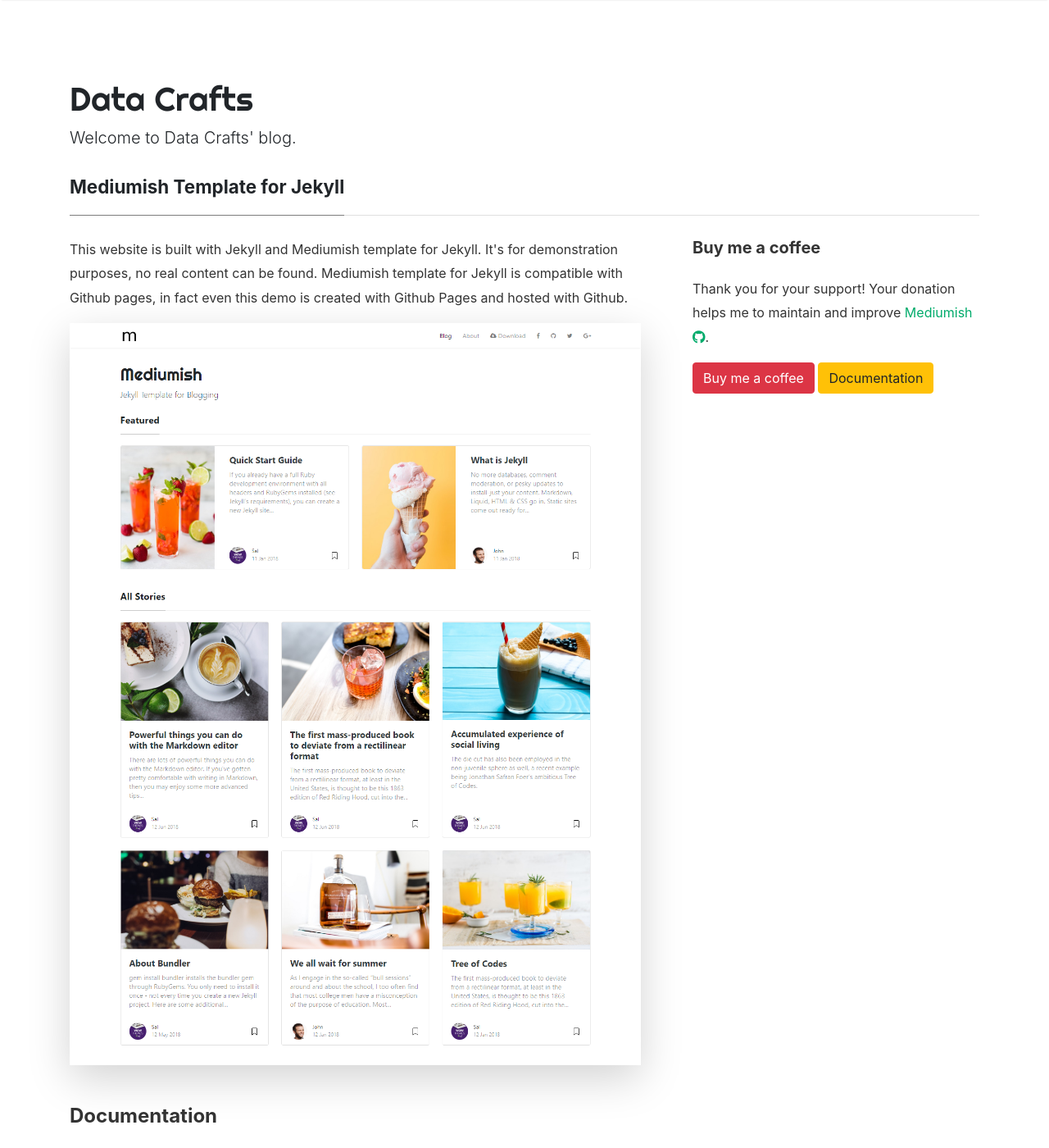
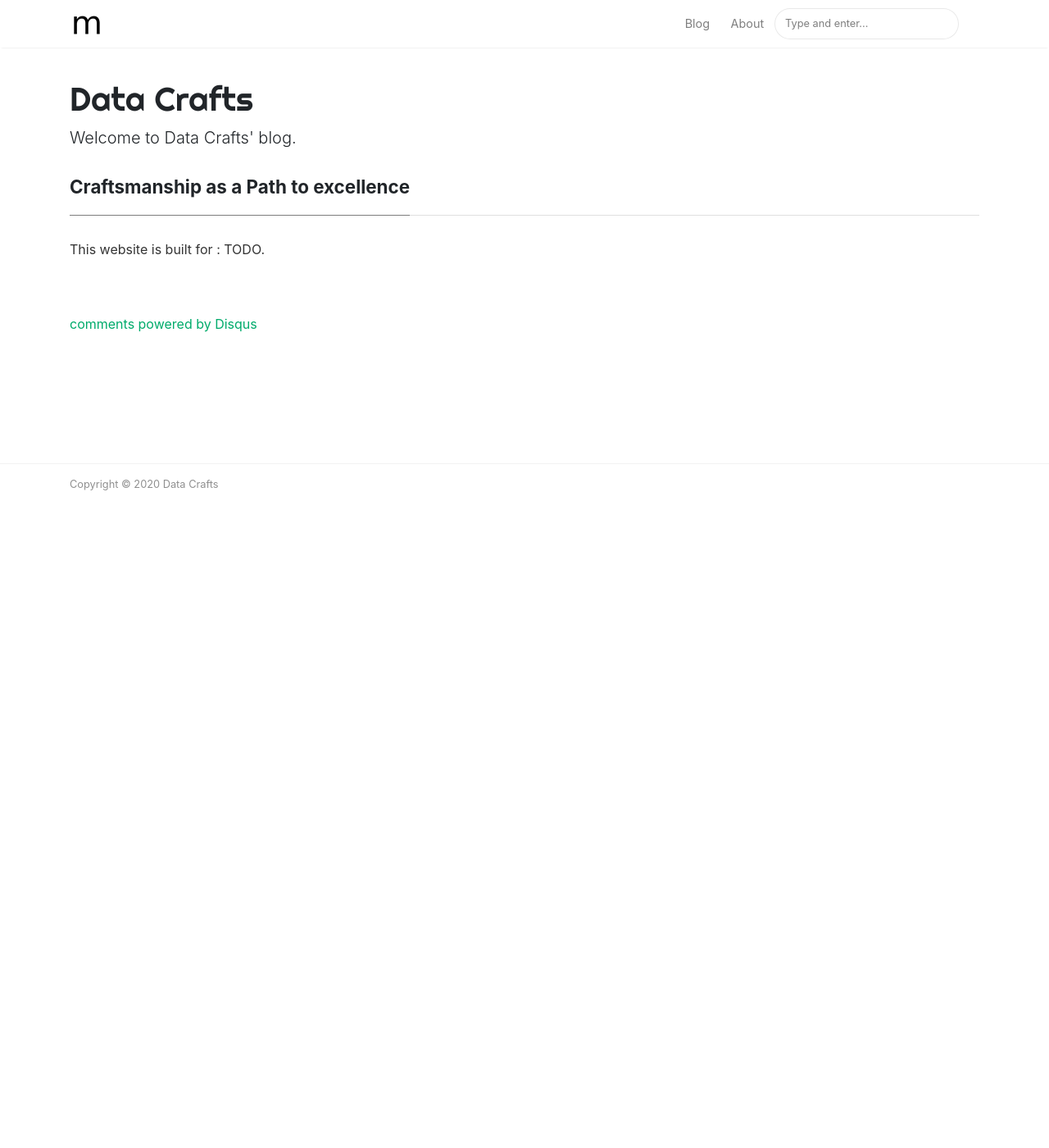
Before and after one commit to data-crafts/data-crafts.github.io, a Jekyll site: the page built from _pages/about.md, in a window 1280 px wide and 1400 px high. Shown: the whole window at 82% size. Built offline with Jekyll 4.4.1, drawn with Linux system fonts in a browser that asks for light colours; nearby versions of some CDN libraries; comment, search, counter and statistics services are not loaded; some of the changed text lies outside the part shown.

Commit message:
Update about.md
Cleaned about

```diff
--- a/_pages/about.md
+++ b/_pages/about.md
@@ -1,6 +1,6 @@
 ---
 layout: page
-title: Mediumish Template for Jekyll
+title: Craftsmanship as a Path to excellence
 permalink: /about
 comments: true
 ---
@@ -8,28 +8,7 @@ comments: true
 <div class="row justify-content-between">
 <div class="col-md-8 pr-5">
 
-<p>This website is built with Jekyll and Mediumish template for Jekyll. It's for demonstration purposes, no real content can be found. Mediumish template for Jekyll is compatible with Github pages, in fact even this demo is created with Github Pages and hosted with Github.</p>
-
-<p class="mb-5"><img class="shadow-lg" src="{{site.baseurl}}/assets/images/mediumish-jekyll-template.png" alt="jekyll template mediumish" /></p>
-<h4>Documentation</h4>
-
-<p>Please, read the docs <a href="https://bootstrapstarter.com/bootstrap-templates/template-mediumish-bootstrap-jekyll/">here</a>.</p>
-
-<h4>Questions or bug reports?</h4>
-
-<p>Head over to our <a href="https://github.com/wowthemesnet/mediumish-theme-jekyll">Github repository</a>!</p>
-
-</div>
-
-<div class="col-md-4">
-
-<div class="sticky-top sticky-top-80">
-<h5>Buy me a coffee</h5>
-
-<p>Thank you for your support! Your donation helps me to maintain and improve <a target="_blank" href="https://github.com/wowthemesnet/mediumish-theme-jekyll">Mediumish <i class="fab fa-github"></i></a>.</p>
-
-<a target="_blank" href="https://www.wowthemes.net/donate/" class="btn btn-danger">Buy me a coffee</a> <a target="_blank" href="https://bootstrapstarter.com/bootstrap-templates/template-mediumish-bootstrap-jekyll/" class="btn btn-warning">Documentation</a>
+<p>This website is built for : TODO.</p>
 
 </div>
 </div>
-</div>
```
